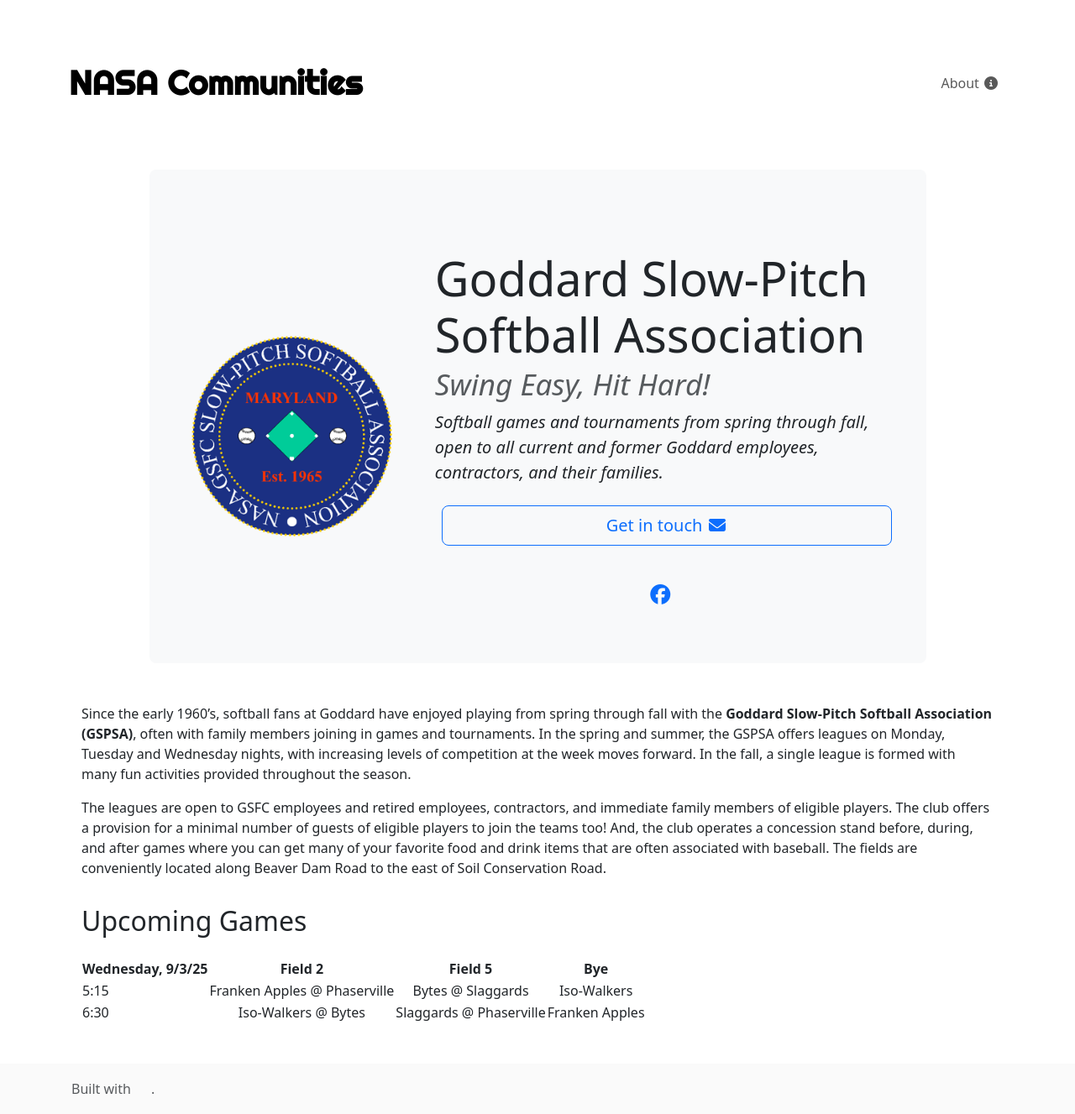
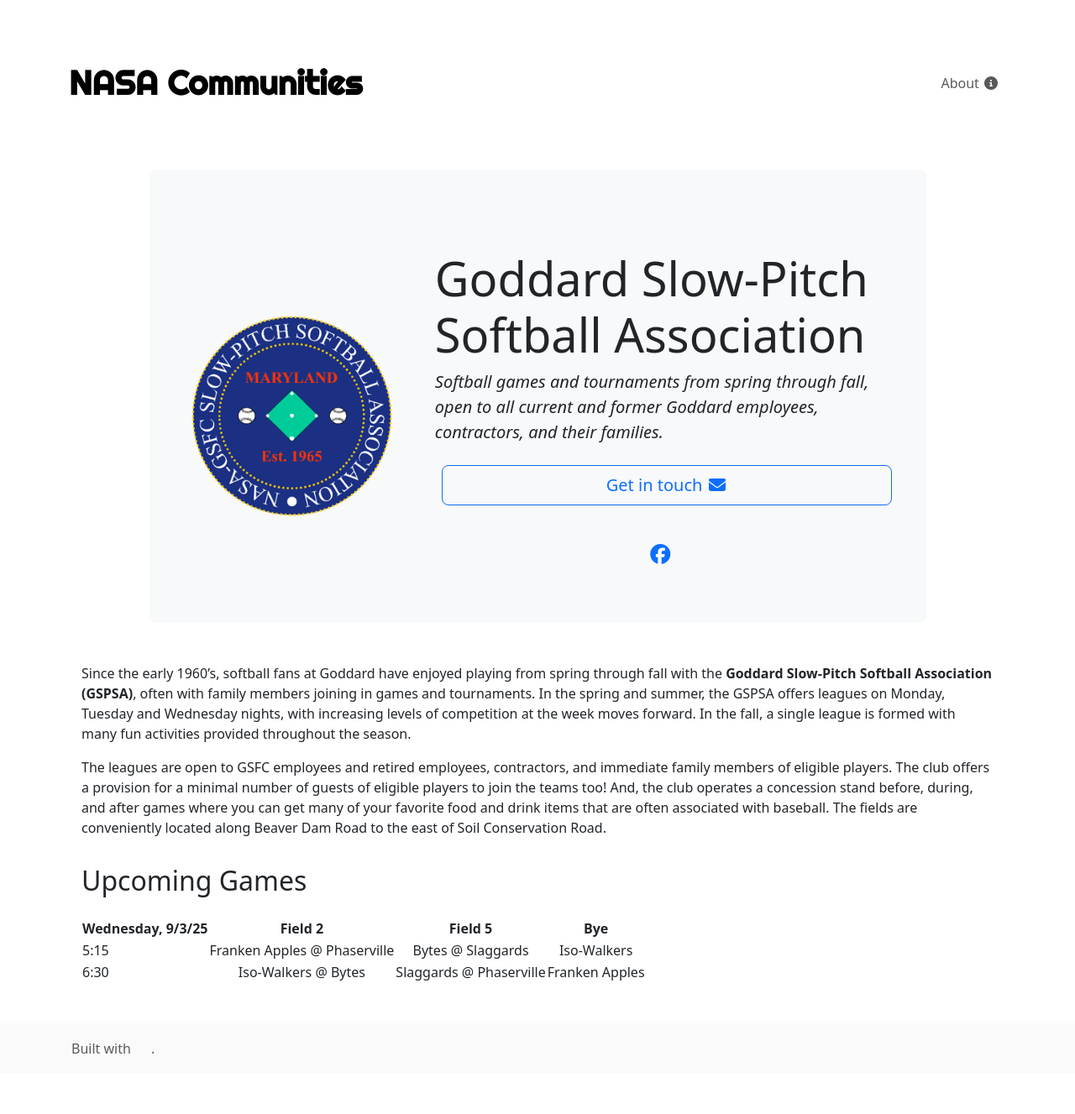
Before and after one commit to nasa-communities/nasa-communities.github.io, a Jekyll site: the page built from _clubs/softball.markdown, in a window 1280 px wide. Shown: the whole page at 84% size. Built offline with Jekyll 4.4.1, drawn with Linux system fonts in a browser that asks for light colours; nearby versions of some CDN libraries; after the commit the page ends 1279 px from its top, so only the background shows below that.

Commit message:
Update softball.markdown

```diff
--- a/_clubs/softball.markdown
+++ b/_clubs/softball.markdown
@@ -1,6 +1,5 @@
 ---
 name: Goddard Slow-Pitch Softball Association
-slogan: Swing Easy, Hit Hard!
 description: Softball games and tournaments from spring through fall, open to all current and former Goddard employees, contractors, and their families.
 thumbnail: GSPSA_logo.png
 
```
